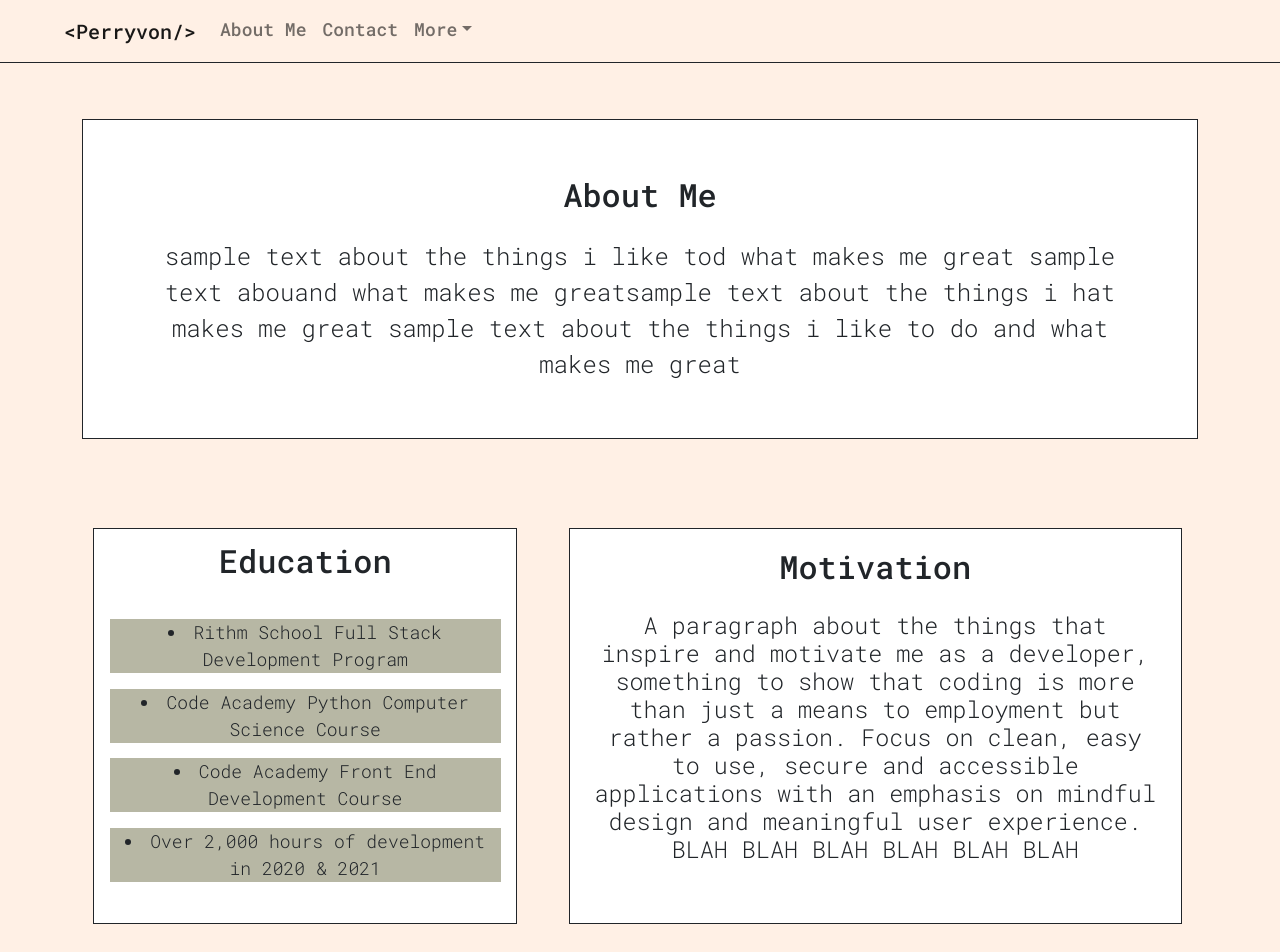
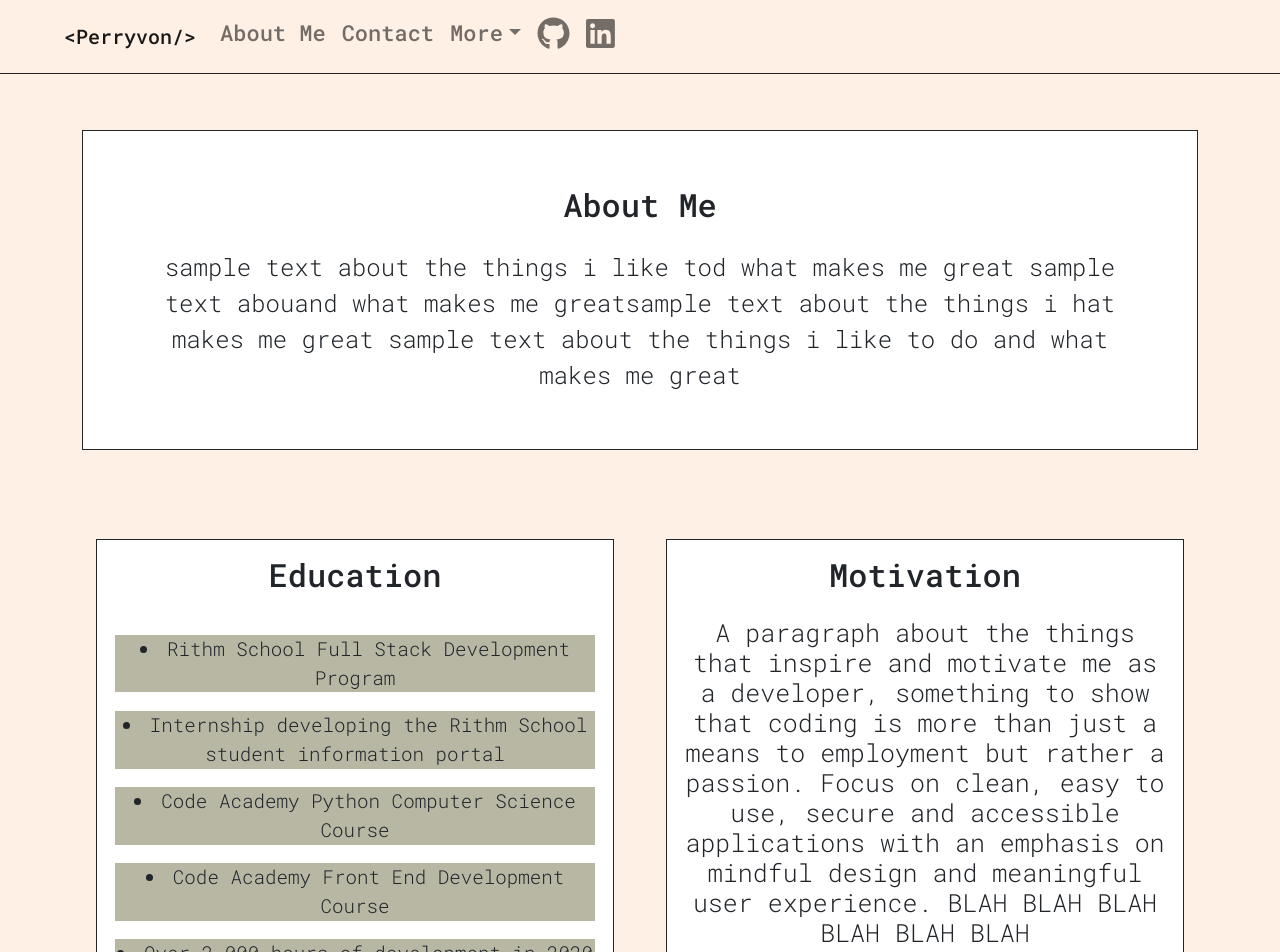
Before and after one commit to P-v-R/personal-website, a React (Create React App) app: page /aboutme in a window 1280 px wide. Shown: the top 952 px of the page. Built offline with nearby package versions, Linux system fonts and the light colour scheme; the HTML template or start-up script is replaced by a standard one.

Commit message:
made about me card more responsive on small screens
adding some links to github and other socials

```diff
--- a/src/AboutMePage.js
+++ b/src/AboutMePage.js
@@ -1,5 +1,5 @@
 import React from "react";
-import { Container } from 'reactstrap';
+import { Container, Row, Col } from 'reactstrap';
 import AboutMeCard from "./AboutMeCard";
 import { motion } from "framer-motion"
 import InfoCard from "./InfoCard";
@@ -45,21 +45,24 @@ function AboutMePage() {
         exit="exit"
       >
         <AboutMeCard title={"About Me"} textbody={aboutMeText} />
-        <div className="AboutMePage Cards d-flex flex-nowrap">
-          <InfoCard title="Education" textbody={educationText} />
-          <h1 className="AboutMePage">.</h1>
-          <InfoCard title="Motivation" textbody={motivationText} />
-        </div>
+        <Row>
+          <Col >
+            <InfoCard  title="Education" textbody={educationText} />
+          </Col>
+          <Col >
+            <InfoCard  title="Motivation" textbody={motivationText} />
+          </Col>
+        </Row>
         <InfoCardLarge />
         <PhotoCard />
       </motion.div>
 
-        <InfoCard title="Jobly JobFinder 🔎" textbody={joblyText} />
-        <h1 className="AboutMePage">.</h1>
-        <InfoCard title="Tweebler 🦤 " textbody={tweebler}/>
-        <h1 className="AboutMePage">.</h1>
-        <InfoCard title="This Website! " textbody={thisSite}/>
-        <h1 className="AboutMePage">.</h1>
+      <InfoCard title="Jobly JobFinder 🔎" textbody={joblyText} />
+      <h1 className="AboutMePage">.</h1>
+      <InfoCard title="Tweebler 🦤 " textbody={tweebler} />
+      <h1 className="AboutMePage">.</h1>
+      <InfoCard title="This Website! " textbody={thisSite} />
+      <h1 className="AboutMePage">.</h1>
 
     </Container>
 
--- a/src/InfoCard.css
+++ b/src/InfoCard.css
@@ -3,11 +3,11 @@
   margin-left: auto;
   margin-right: auto;
   margin-bottom: 5%;
-  padding:3%;
+
   border-radius: 0%;
-  font-size: 1.5em;
+  font-size: 1.2em;
   max-width: 95%;
-  min-height: 50%;
+
   height: 100%;
   transition: all .2s ease-in-out;
 }
@@ -18,22 +18,13 @@
 
 .InfoCard-Text{
   font-weight: lighter;
-  font-size: .75em;
+
 };
 
 .InfoCard-Button.btn:hover{
   background-color: rgb(122, 122, 122);
 }
 
-.InfoCardDiv{
-  display: inline-flex;
-  flex-wrap: wrap;
-  align-items: center;
-  justify-content: center;
-  min-width: 40%;
-
-
-}
 .InfoCard li{
   background-color: #b7b7a4 ;
   margin-top: 3%;
--- a/src/NavBarMain.css
+++ b/src/NavBarMain.css
@@ -1,7 +1,7 @@
 .NavBarMain{
   padding-left: 5%;
   background-color:#fff0e5;
-  font-size: 18px;
+  font-size: 22px;
 
 }
 
@@ -15,6 +15,7 @@
 
 .NavBar-menu.dropdown-item{
   font-weight: lighter;
+  font-size: 20px;
 }
 
 .nav-link{
@@ -26,4 +27,9 @@
 }
 .dropLink{
   text-decoration: none;
+  font-size: 20px;
 }
+
+.iconLink{
+  font-size: 1.5em;
+}
--- a/src/NavBarMain.js
+++ b/src/NavBarMain.js
@@ -15,7 +15,9 @@ import {
 } from 'reactstrap';
 import { Link } from "react-router-dom";
 import { motion } from "framer-motion";
+import { FontAwesomeIcon } from '@fortawesome/react-fontawesome'
 
+{/* <FontAwesomeIcon className="icon" icon={['fab', 'github']} size="2x" /> */}
 
 // logic to fade into on page reload
 const containerVariants = {
@@ -31,6 +33,7 @@ const containerVariants = {
     transition: { ease: "easeInOut" }
   }
 }
+
 
 /**
  * NavBarMain
@@ -61,6 +64,7 @@ function NavBarMain() {
             <NavItem>
               <Link className="nav-link" to="/contact">Contact</Link>
             </NavItem>
+
             <UncontrolledDropdown nav inNavbar>
               <DropdownToggle nav caret>
                 More
@@ -80,13 +84,19 @@ function NavBarMain() {
                 </DropdownItem>
                 <DropdownItem divider />
                 <DropdownItem>
-                <Link className="dropLink"
+                  <Link className="dropLink"
                     style={{ color: "black" }}
                     to="/">
                     Home</Link>
                 </DropdownItem>
               </DropdownMenu>
             </UncontrolledDropdown>
+            <NavLink href="https://github.com/P-v-R">
+              <FontAwesomeIcon className="iconLink" icon={['fab', 'github']} />
+            </NavLink>
+            <NavLink href="https://www.linkedin.com/in/perry-von-rosenvinge-65a27a89/">
+              <FontAwesomeIcon className="iconLink" icon={['fab', 'linkedin']} />
+            </NavLink>
           </Nav>
         </Collapse>
       </Navbar>
--- a/src/texts/bioTexts.js
+++ b/src/texts/bioTexts.js
@@ -1,7 +1,8 @@
 const educationText = [<li>Rithm School Full Stack Development Program</li>,
+<li>Internship developing the Rithm School student information portal </li>,
 <li>Code Academy Python Computer Science Course</li>,
 <li>Code Academy Front End Development Course</li>,
-<li>Over 2,000 hours of development in 2020 & 2021</li>]
+<li>Over 2,000 hours of development in 2020 & 2021. and counting!</li>]
 
 const motivationText = <h4>A paragraph about the things that inspire and motivate me as a
   developer, something to show that coding is more than just a means
```
Also changed, not shown: src/AboutMeCard.js (+5 -4 lines), src/AboutMeCard.css (line endings or trailing spaces).
